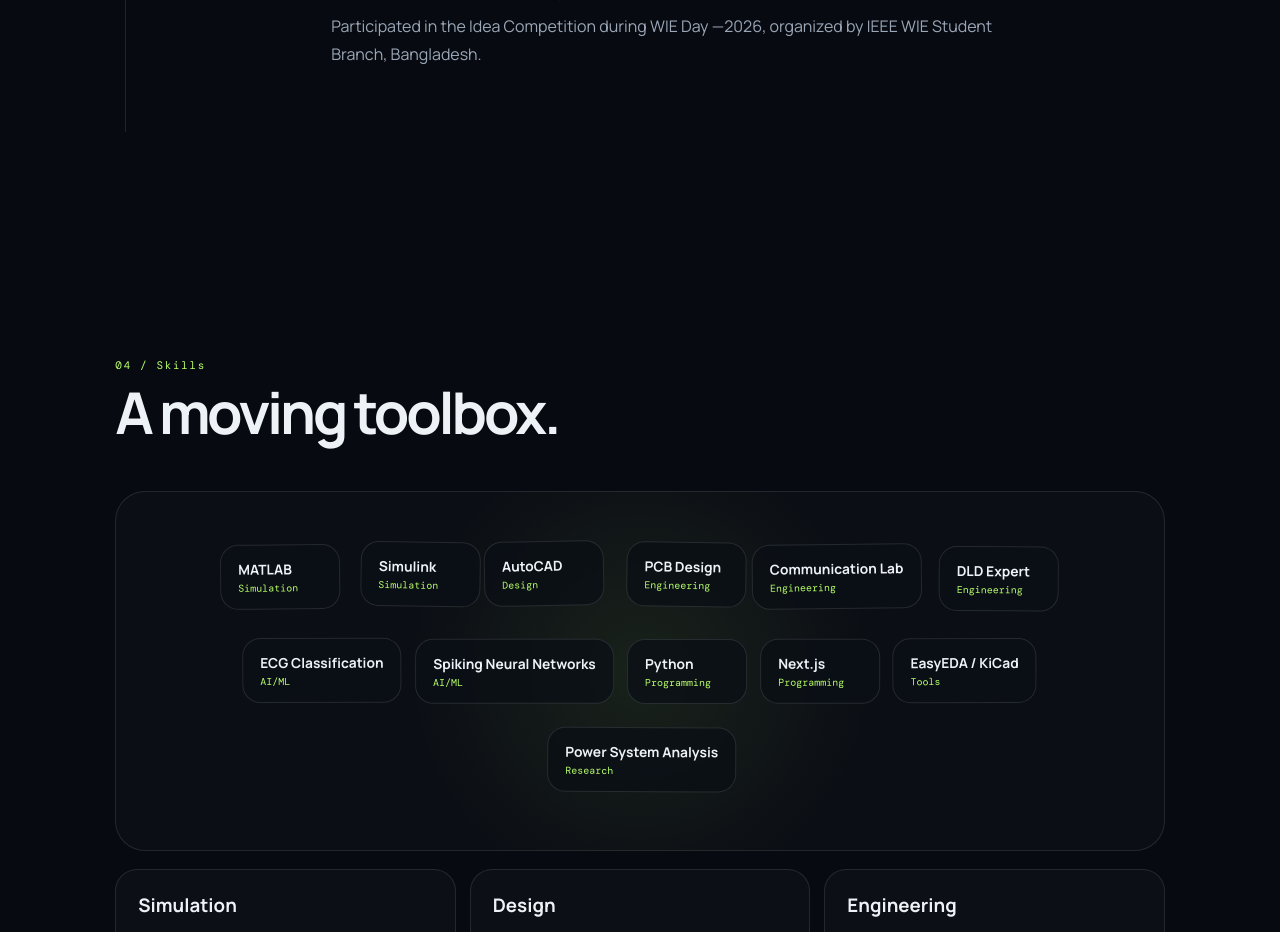
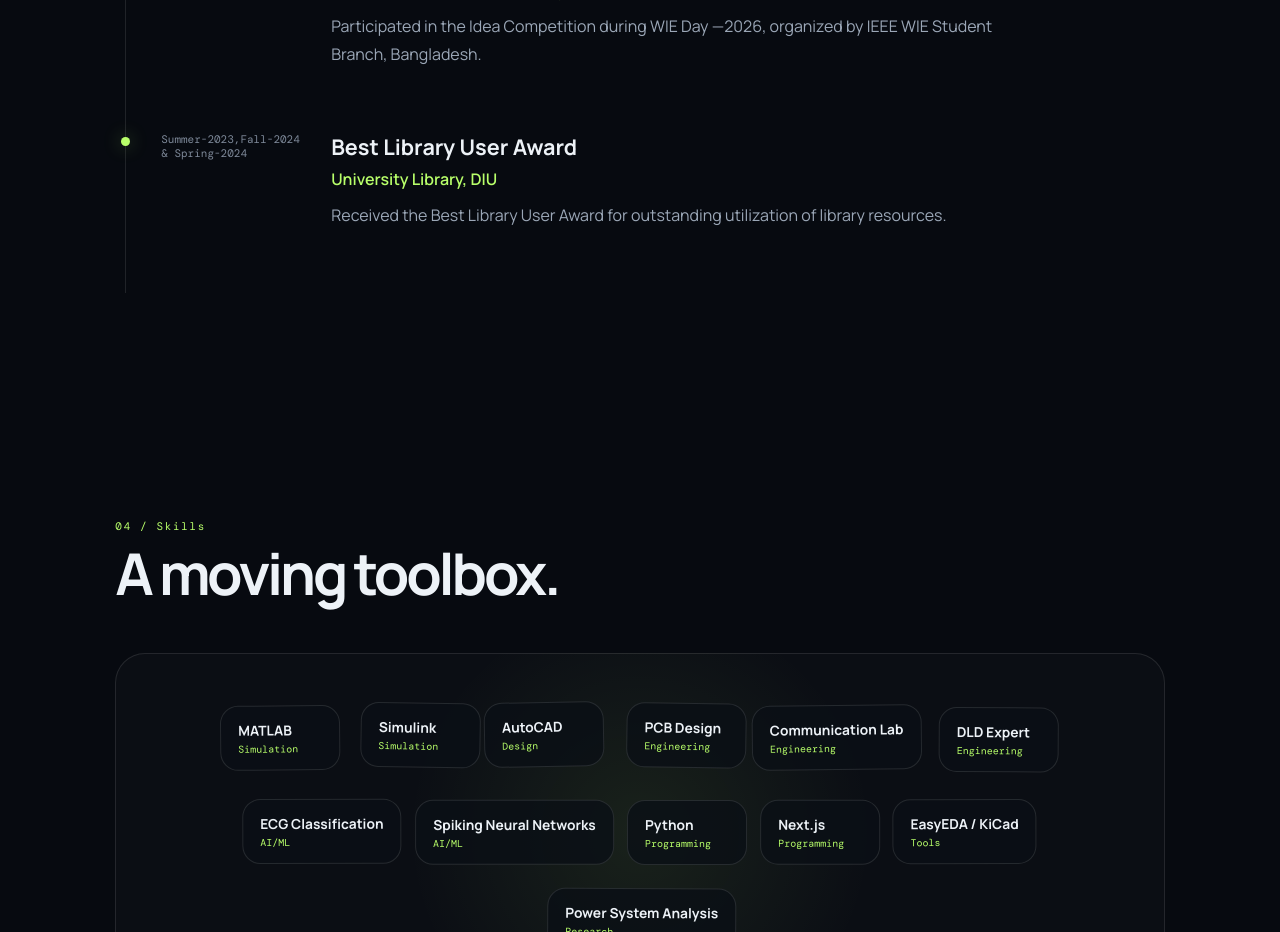
Before and after one commit to swakhar2003-byte/Sawkhar-s-Portfolio, a React (Vite) app: page / in a window 1280 px wide. Shown: the part 5120-6052 px from the top of the page. Built offline with nearby package versions, Linux system fonts and the light colour scheme.

Commit message:
Update portfolio

```diff
--- a/src/data/portfolioData.js
+++ b/src/data/portfolioData.js
@@ -106,6 +106,12 @@ const portfolioData = {
       organization: "IEEE WIE Student Branch, Bangladesh",
       period: "Published profile",
       details: "Participated in the Idea Competition during WIE Day —2026, organized by IEEE WIE Student Branch, Bangladesh."
+    },
+    {  category: "Achievement",
+      title: "Best Library User Award",
+      organization: "University Library, DIU",
+      period: "Summer-2023,Fall-2024 & Spring-2024",
+      details: "Received the Best Library User Award for outstanding utilization of library resources."
     },
   ],
 
```
